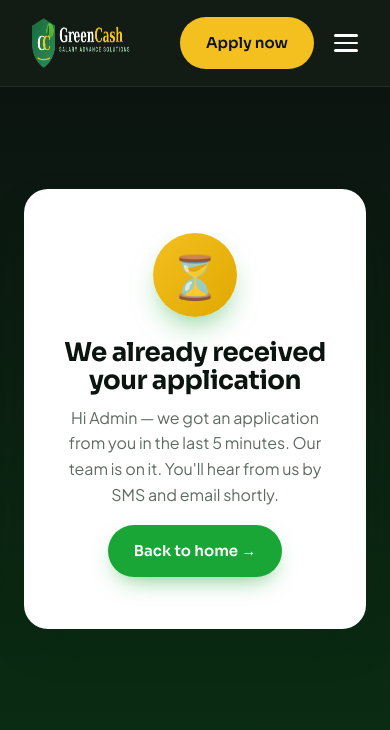
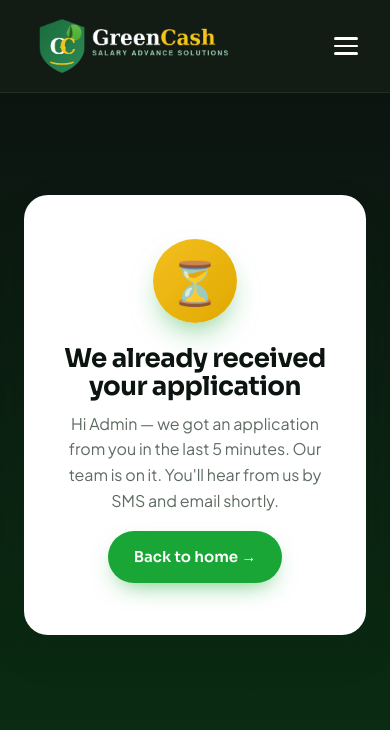
Before and after one commit to oluwatosindot/greencash, a PHP site: page /apply.php in a window 390 px wide. Shown: the top 730 px of the page. Run offline with PHP 8.4, Linux system fonts and the light colour scheme; a user stored in the database is signed in; some libraries are stand-ins or nearby versions.

Commit message:
style: mobile nav shows only logo + burger; logo grows to 76px on mobile
Mobile-only changes (max-width:680px):
- Hide the Apply now button (and the already-hidden Sign in). Only the
  burger CTA remains visible on the right.
- Logo bumps 70 → 76px, nav grows 86 → 92px, mobile menu dropdown
  offset moves to top:92px to match.

Desktop unchanged — Apply now still front-and-centre.

Inline style="height:70px" on the brand img is now in CSS (.brand img),
so the mobile @media can actually override it.

Co-Authored-By: Claude Opus 4.7 (1M context) <noreply@anthropic.com>

```diff
--- a/assets/css/style.css
+++ b/assets/css/style.css
@@ -74,7 +74,7 @@ header{
 }
 .nav{display:flex;align-items:center;justify-content:space-between;height:86px}
 .brand{display:flex;align-items:center;gap:10px}
-.brand img{height:42px;width:auto}
+.brand img{height:70px;width:auto;display:block}
 .brand .logotype{font-family:'Sora',sans-serif;font-weight:800;font-size:21px;color:#fff}
 .brand .logotype .c{color:var(--yellow)}
 .navlinks{display:flex;align-items:center;gap:30px}
@@ -275,9 +275,13 @@ footer{background:#121C14;color:#9fb0a3;padding:64px 0 30px} /* matches logo bac
   .foot-grid{grid-template-columns:1fr 1fr}
 }
 @media(max-width:680px){
-  .navlinks,.nav-cta .btn-ghost{display:none}
+  /* Mobile nav: logo + burger only. Apply / Sign in / nav links all hidden. */
+  .navlinks,.nav-cta .btn-ghost,.nav-cta .btn-yellow{display:none}
   .burger{display:flex}
-  .navlinks.open{display:flex;position:absolute;top:86px;left:0;right:0;flex-direction:column;background:var(--ink);padding:20px 24px;gap:16px;border-bottom:1px solid rgba(255,255,255,.1)}
+  /* Logo a bit larger on mobile to take advantage of the now-empty bar */
+  .brand img{height:76px}
+  .nav{height:92px}
+  .navlinks.open{display:flex;position:absolute;top:92px;left:0;right:0;flex-direction:column;background:var(--ink);padding:20px 24px;gap:16px;border-bottom:1px solid rgba(255,255,255,.1)}
   .grid-3,.steps,.fgrid,.foot-grid{grid-template-columns:1fr}
   .form-body{padding:24px 20px}
   .steps-bar .sb span.lbl{display:none}
--- a/includes/header.php
+++ b/includes/header.php
@@ -45,7 +45,7 @@
 <header>
     <div class="wrap nav">
         <a href="<?= htmlspecialchars(APP_URL, ENT_QUOTES, 'UTF-8') ?>" class="brand">
-            <img src="<?= htmlspecialchars(APP_URL, ENT_QUOTES, 'UTF-8') ?>/assets/img/GreenCash_Logo_Dark.png" alt="<?= htmlspecialchars(APP_NAME, ENT_QUOTES, 'UTF-8') ?>" style="height:70px;display:block">
+            <img src="<?= htmlspecialchars(APP_URL, ENT_QUOTES, 'UTF-8') ?>/assets/img/GreenCash_Logo_Dark.png" alt="<?= htmlspecialchars(APP_NAME, ENT_QUOTES, 'UTF-8') ?>">
         </a>
         <nav class="navlinks" id="navlinks">
             <a href="<?= htmlspecialchars(APP_URL, ENT_QUOTES, 'UTF-8') ?>/#how">How it works</a>
```
